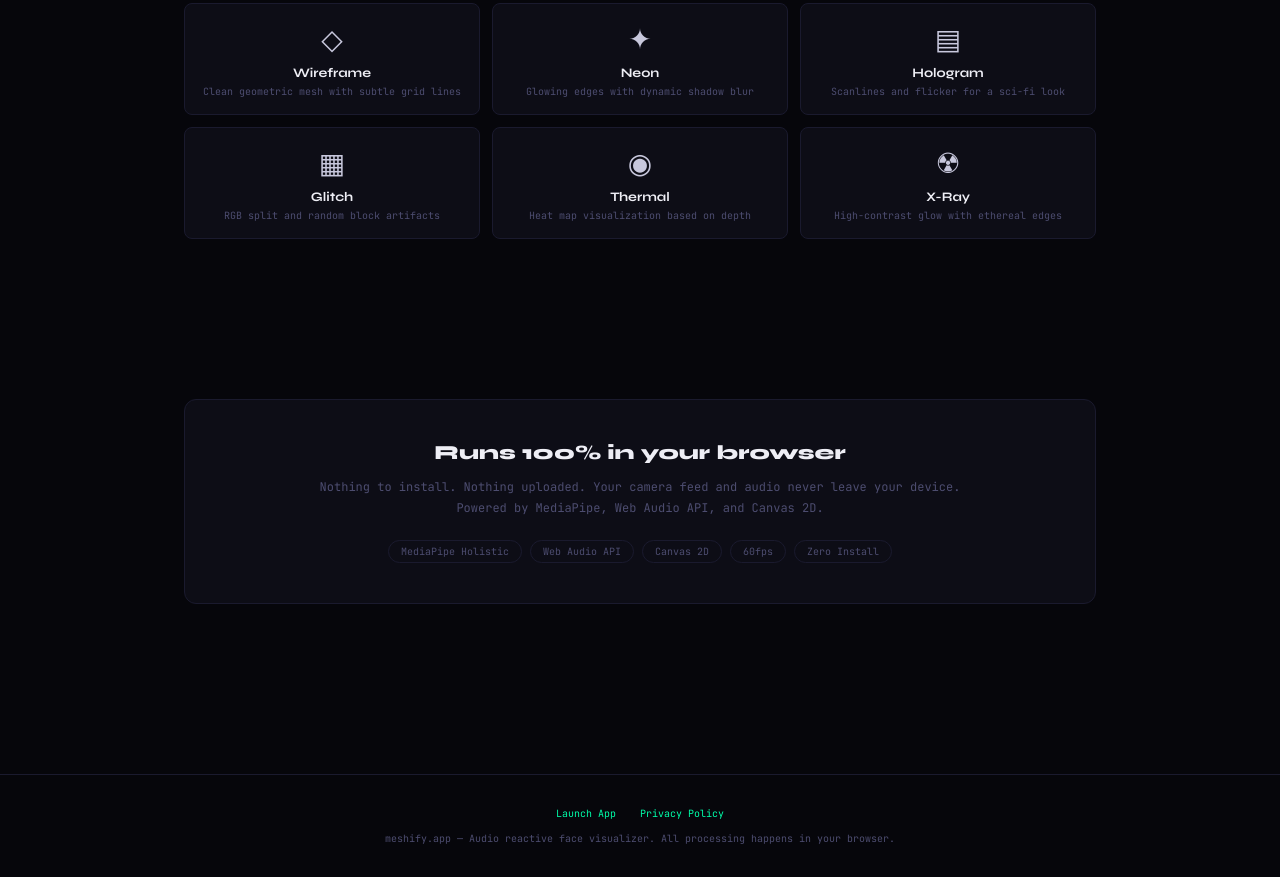
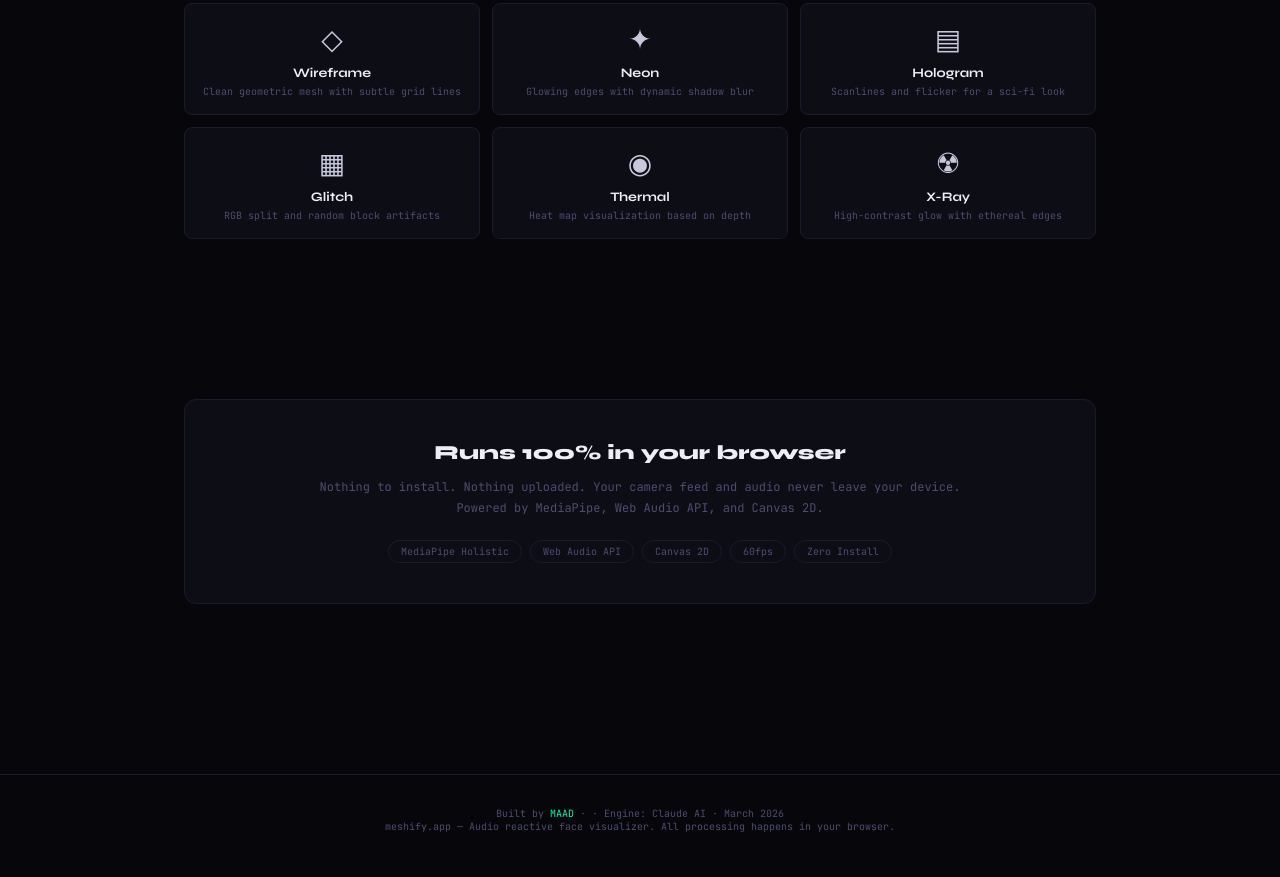
Before and after one commit to malesandro/meshify, a website built with Vite: page index.html in a window 1280 px wide. Shown: the part 1322-2199 px from the top of the page. Built offline with nearby package versions, Linux system fonts and the light colour scheme.

Commit message:
footer changes adding link to repo and removing unused text

```diff
--- a/index.html
+++ b/index.html
@@ -104,10 +104,7 @@
 
 <!-- Footer -->
 <footer class="footer">
-  <div class="footer-links">
-    <a href="/app">Launch App</a>
-    <a href="/privacy">Privacy Policy</a>
-  </div>
+  <p>Built by <a href="https://github.com/malesandro/meshify" target="_blank">MAAD</a> · · Engine: Claude AI · March 2026</p>
   <p>meshify.app — Audio reactive face visualizer. All processing happens in your browser.</p>
 </footer>
 
```
